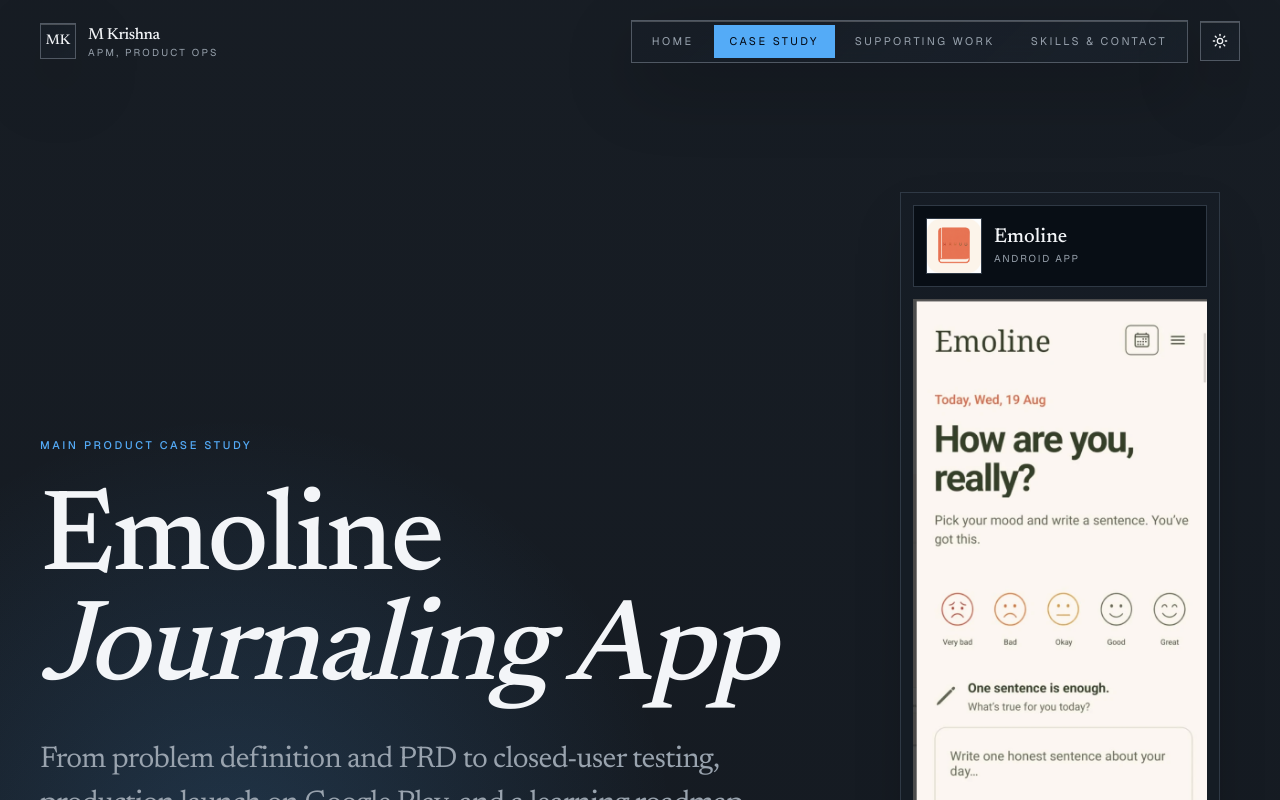
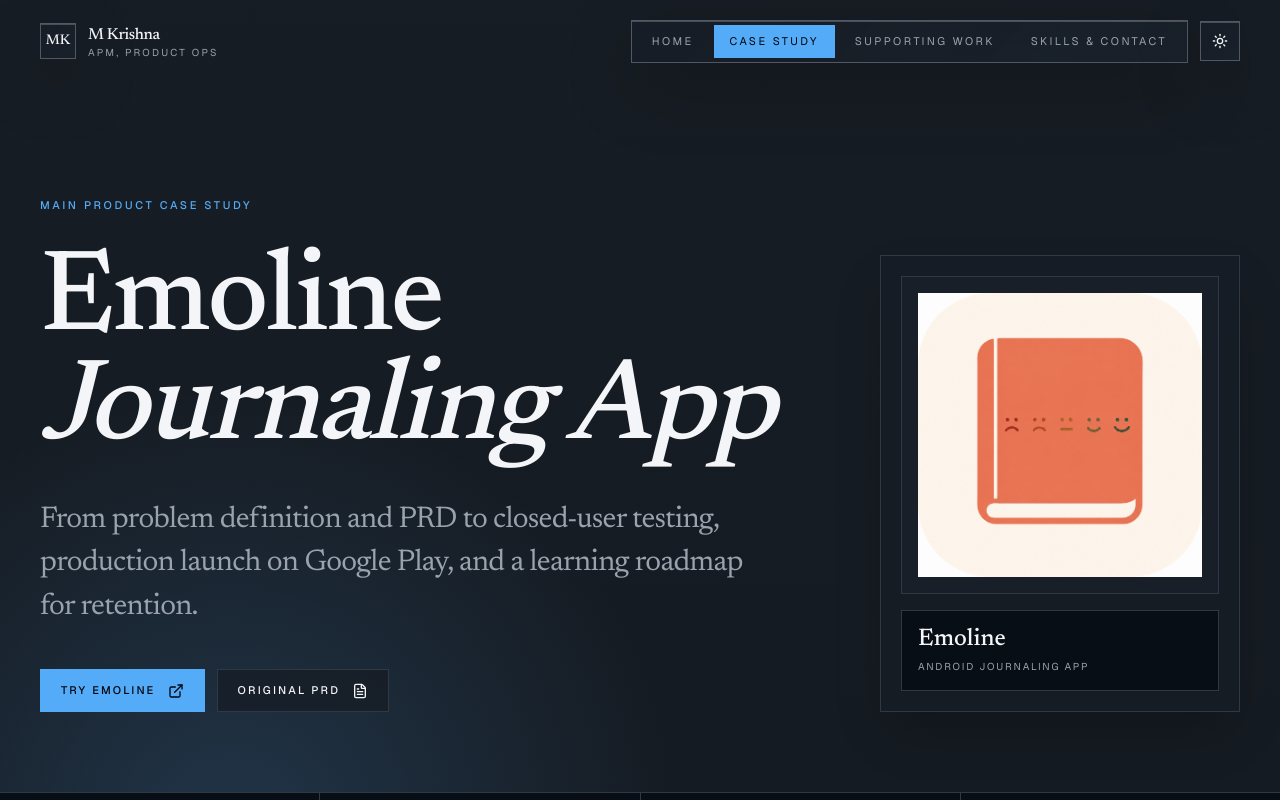
Before and after one commit to Krishna2004M/APM_portfolio, a Next.js app: page /case-study in a window 1280 px wide. Shown: the top 800 px of the page. Built offline with nearby package versions, Linux system fonts and the light colour scheme.

Commit message:
Place Emoline logo in case study hero

```diff
--- a/app/case-study/page.tsx
+++ b/app/case-study/page.tsx
@@ -139,25 +139,20 @@
             </div>
           </div>
 
-          <div className="case-panel mx-auto w-full max-w-[320px] border border-border bg-card p-3 shadow-2xl">
-            <div className="mb-3 flex items-center gap-3 border border-border bg-background p-3">
+          <div className="case-panel mx-auto w-full max-w-[360px] border border-border bg-card p-5 shadow-2xl">
+            <div className="overflow-hidden border border-border bg-secondary/40 p-4">
               <img
                 src="/emoline/app-logo.png"
                 alt="Emoline app logo"
-                className="size-14 shrink-0 border border-border"
+                className="h-auto w-full"
               />
-              <div className="min-w-0">
-                <p className="font-serif text-xl font-medium leading-none text-foreground">Emoline</p>
-                <p className="mt-1 text-[10px] uppercase tracking-[0.18em] text-muted-foreground">
-                  Android app
-                </p>
-              </div>
             </div>
-            <img
-              src="/emoline/emoline-03-daily-entry.png"
-              alt="Emoline daily entry screen showing mood selection and one sentence input"
-              className="h-auto w-full"
-            />
+            <div className="mt-4 border border-border bg-background p-4">
+              <p className="font-serif text-2xl font-medium leading-none text-foreground">Emoline</p>
+              <p className="mt-2 text-[10px] uppercase tracking-[0.18em] text-muted-foreground">
+                Android journaling app
+              </p>
+            </div>
           </div>
         </div>
 
```
